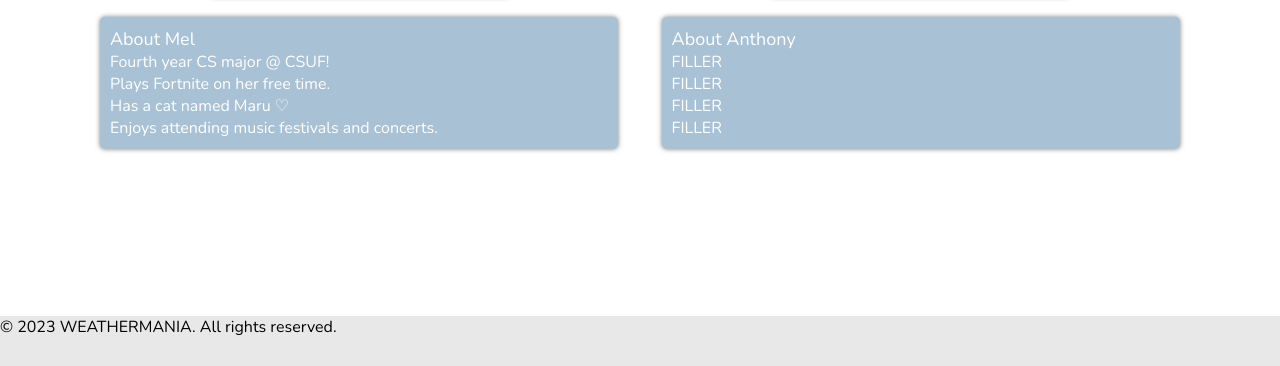
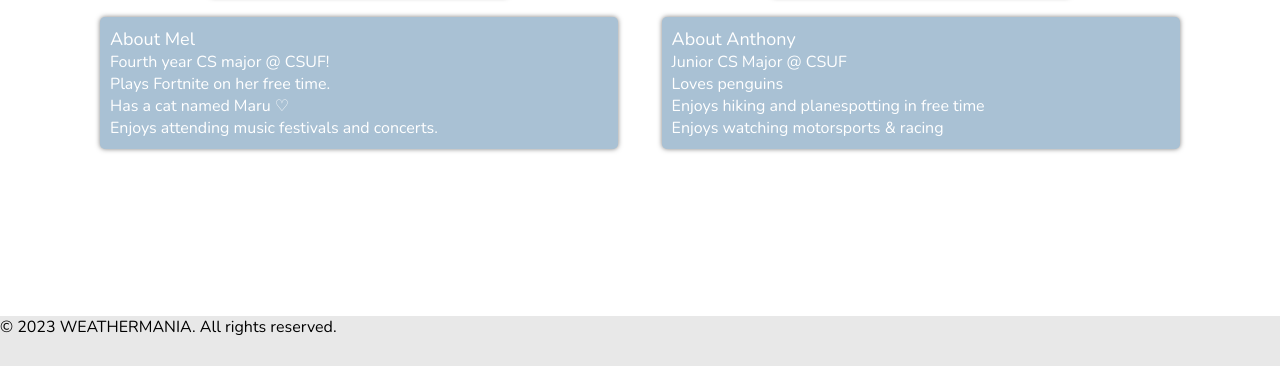
Before and after one commit to melaniemach/weathermania, a plain HTML site: page HTML files/aboutus.html in a window 1280 px wide. Shown: the part 434-800 px from the top of the page. Drawn offline with nearby package versions, Linux system fonts and the light colour scheme.

Commit message:
update anthony's about us

```diff
--- a/HTML files/aboutus.html
+++ b/HTML files/aboutus.html
@@ -33,10 +33,10 @@
           <div class="about-us-text antwon-text">
             <h2>About Anthony</h2>
             <ul>
-              <li><p>FILLER</p></li>
-              <li><p>FILLER</p></li>
-              <li><p>FILLER</p></li>
-              <li><p>FILLER</p></li>
+              <li><p>Junior CS Major @ CSUF</p></li>
+              <li><p>Loves penguins</p></li>
+              <li><p>Enjoys hiking and planespotting in free time</p></li>
+              <li><p>Enjoys watching motorsports & racing</p></li>
             </ul>
           </div>
         </div>
```
